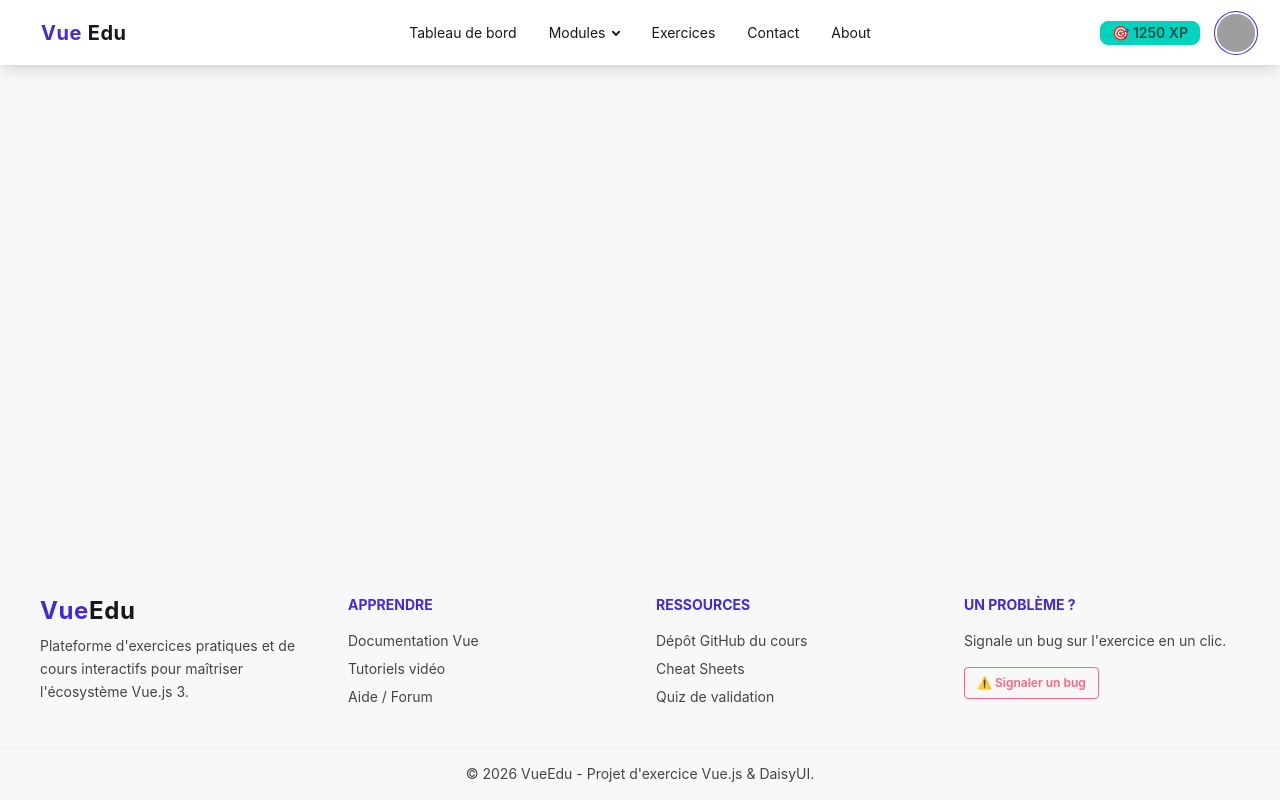
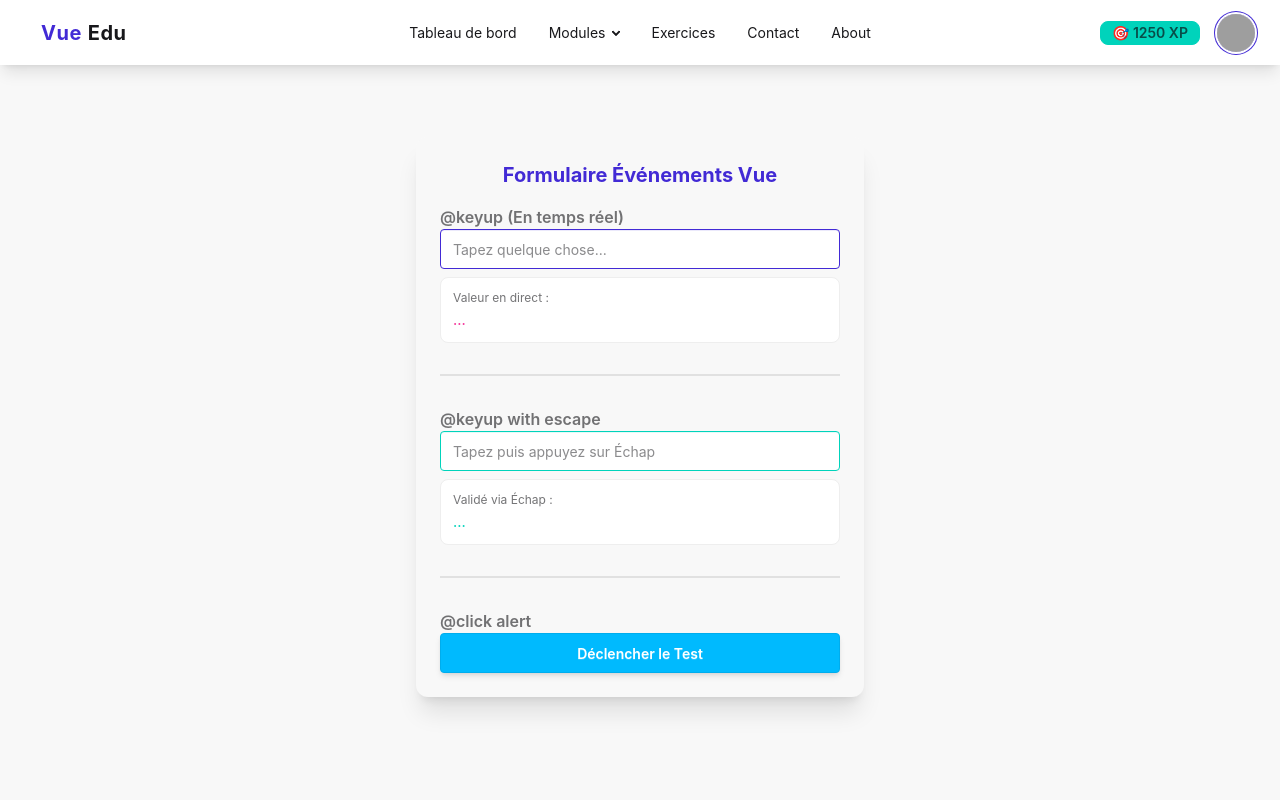
Before and after one commit to underfr/cda-noname-vuejs, a Vue app: page /input in a window 1280 px wide. Shown: the top 800 px of the page. Built offline with nearby package versions, Linux system fonts and the light colour scheme; grey boxes are pictures that could not be loaded.

Commit message:
New Exercices

```diff
--- a/src/components/AppHeader.vue
+++ b/src/components/AppHeader.vue
@@ -42,6 +42,7 @@
               <li><RouterLink to="/methods">1. Les Methods</RouterLink></li>
               <li><RouterLink to="/binds">2. V-Bind</RouterLink></li>
               <li><RouterLink to="/count">3. Count</RouterLink></li>
+              <li><RouterLink to="/input">4. Input</RouterLink></li>
             </ul>
           </details>
         </li>
--- a/src/router/index.js
+++ b/src/router/index.js
@@ -8,6 +8,7 @@ const router = createRouter({
         { path: '/methods', name: 'Methods', component: () => import('../views/exercices/Methods.vue') },
         { path: '/binds', name: 'Binds', component: () => import('../views/exercices/User.vue') },
         { path: '/count', name: 'Count', component: () => import('../views/exercices/Count.vue') },
+        { path: '/input', name: 'Input', component: () => import('../views/exercices/Input.vue') },
     ],
 });
 
--- /dev/null
+++ b/src/views/exercices/Input.vue
@@ -0,0 +1,94 @@
+<template>
+  <div
+    class="max-w-md mx-auto p-6 bg-base-200 rounded-xl shadow-xl space-y-6 my-10"
+  >
+    <h2 class="text-xl font-bold text-center text-primary mb-4">
+      Formulaire Événements Vue
+    </h2>
+
+    <div class="form-control w-full">
+      <label class="label" for="keyup-all">
+        <span class="label-text font-semibold">@keyup (En temps réel)</span>
+      </label>
+      <input
+        id="keyup-all"
+        type="text"
+        @keyup="keyupAll"
+        name="keyup"
+        placeholder="Tapez quelque chose..."
+        class="input input-bordered input-primary w-full"
+      />
+      <div
+        class="mt-2 p-3 bg-base-100 rounded-lg border border-base-300 min-h-12"
+      >
+        <span class="text-xs text-base-content/60 block mb-1"
+          >Valeur en direct :</span
+        >
+        <p class="text-sm font-medium text-secondary break-all">
+          {{ keyup || "..." }}
+        </p>
+      </div>
+    </div>
+
+    <div class="divider"></div>
+
+    <div class="form-control w-full">
+      <label class="label" for="keyupEsc">
+        <span class="label-text font-semibold">@keyup with escape</span>
+      </label>
+      <input
+        id="keyupEsc"
+        type="text"
+        @keyup.escape="keyupEsc"
+        name="keyupEsc"
+        placeholder="Tapez puis appuyez sur Échap"
+        class="input input-bordered input-accent w-full"
+      />
+      <div
+        class="mt-2 p-3 bg-base-100 rounded-lg border border-base-300 min-h-12"
+      >
+        <span class="text-xs text-base-content/60 block mb-1"
+          >Validé via Échap :</span
+        >
+        <p class="text-sm font-medium text-accent break-all">
+          {{ keyupEscValue || "..." }}
+        </p>
+      </div>
+    </div>
+
+    <div class="divider"></div>
+
+    <div class="form-control w-full">
+      <label class="label">
+        <span class="label-text font-semibold">@click alert</span>
+      </label>
+      <button
+        class="btn btn-info btn-block shadow-md text-white"
+        type="button"
+        @click="handleAlert()"
+      >
+        Déclencher le Test
+      </button>
+    </div>
+  </div>
+</template>
+
+<script setup>
+import { ref } from "vue";
+
+const keyup = ref("");
+const keyupEscValue = ref("");
+
+const keyupAll = (e) => {
+  keyup.value = e.target.value;
+};
+const keyupEsc = (e) => {
+  keyupEscValue.value = e.target.value;
+};
+
+function handleAlert() {
+  alert("test");
+}
+</script>
+
+<style lang="css" scoped></style>
```
